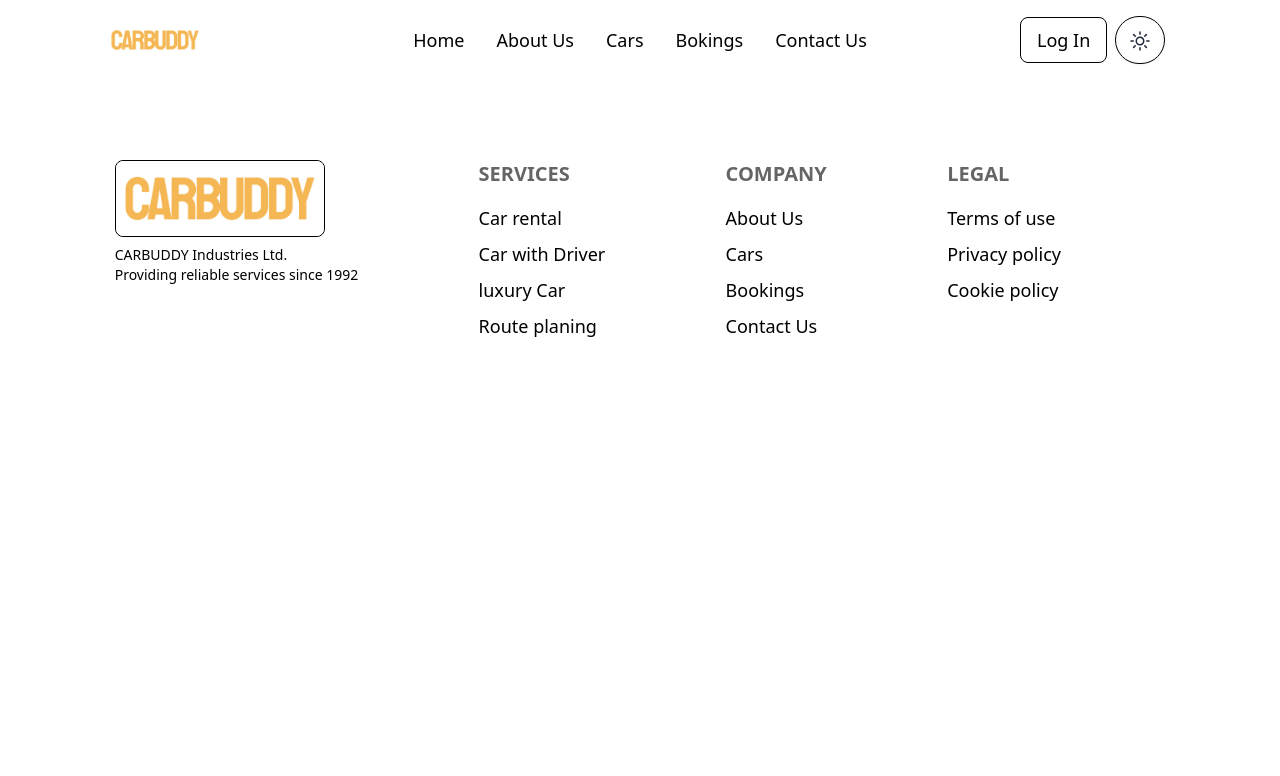
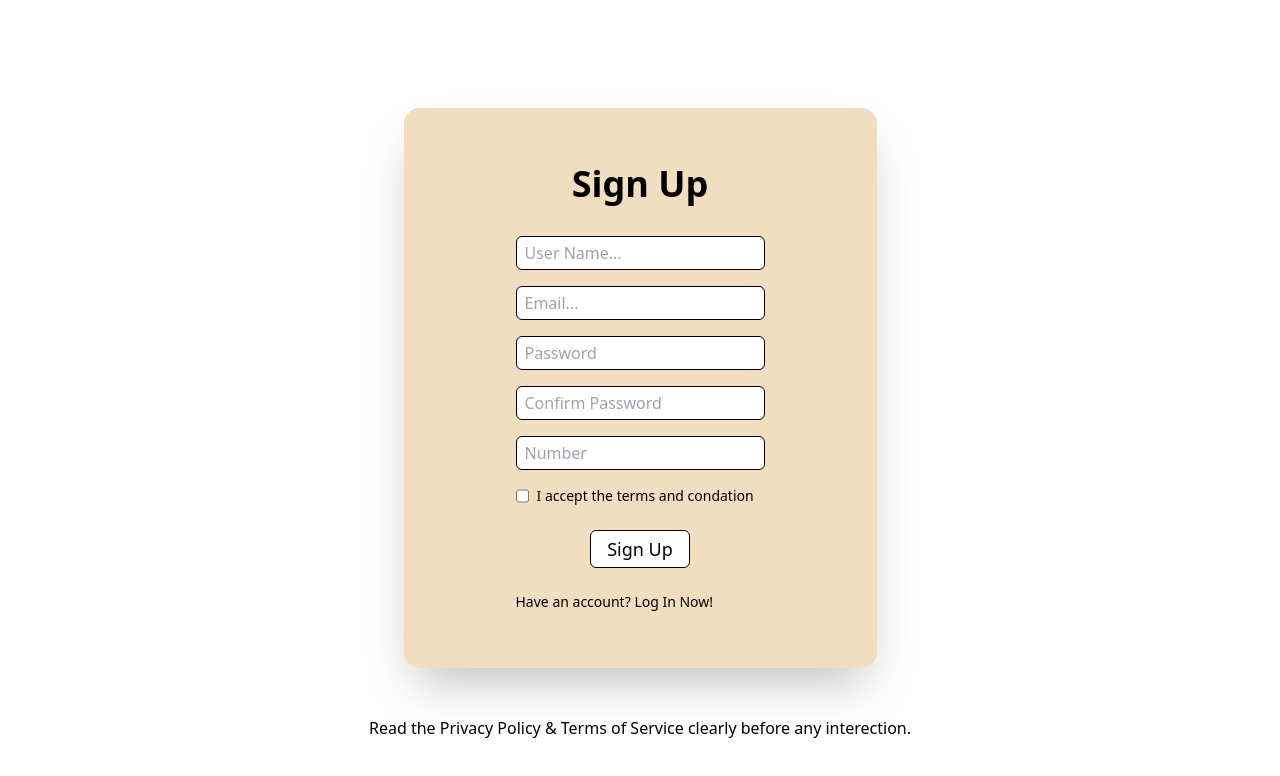
Before and after one commit to jabirstain3/carbuddy, a React (Vite) app: page /signup in a window 1280 px wide. Shown: the top 776 px of the page. Built offline with nearby package versions, Linux system fonts and the light colour scheme.

Commit message:
added login and Signup pages

```diff
--- a/package.json
+++ b/package.json
@@ -16,6 +16,7 @@
     "react": "^18.3.1",
     "react-datepicker": "^7.6.0",
     "react-dom": "^18.3.1",
+    "react-paginate": "^8.2.0",
     "react-redux": "^9.2.0",
     "react-router-dom": "^7.1.1",
     "sort-by": "^1.2.0"
--- a/src/components/layout/carlistings/CarlistingLayout.tsx
+++ b/src/components/layout/carlistings/CarlistingLayout.tsx
@@ -1,9 +1,27 @@
+import { useState } from "react";
 import CarCard from "../../ui/CarCard";
 import IntroText from "../../ui/section/IntroText";
+import ReactPaginate from 'react-paginate';
 
+// const style = {
+// }
 
 const CarlistingLayout = () => {
-    const allCars = [ 1, 2, 3, 4, 5, 6, 7, 8, 9 ]
+    const allCars = [ 1, 2, 3, 4, 5, 6, 7, 8, 9, 10, 11, 12, 13, 14, 15, 16, 17, 18 ]
+
+    const [carOffset, setCarOffset ] = useState(0);
+
+    const maxCars = 9;
+
+    const endOffset = carOffset + maxCars;
+    const currentCars = allCars.slice( carOffset, endOffset );
+    const pageCount = Math.ceil(allCars.length/ maxCars);
+
+    const handlePageClick = ( e: { selected: number } ) =>{
+        const newOffset = (e.selected * maxCars) % allCars.length;
+        setCarOffset(newOffset);
+    }
+
     return (
         <div>
             {/* Cars hero section */}
@@ -19,9 +37,13 @@ const CarlistingLayout = () => {
             <div className=" w-11/12 xl:w-10/12 mx-auto px-2 py-10 lg:py-20">
                 <div className=" w-fit mx-auto my-8 xl:my-10 grid grid-cols-1 md:grid-cols-2 xl:grid-cols-3 gap-8 justify-items-center content-center">
                     {
-                        allCars.map((car) => <CarCard key={car}/>)
+                        currentCars.map((car) => <CarCard key={car} base={''}/>)
                     }
                 </div>
+            </div>
+
+            <div className=" w-11/12 xl:w-10/12 mx-auto">
+                <ReactPaginate  breakLabel="..." nextLabel="next >" onPageChange={handlePageClick} pageRangeDisplayed={5} pageCount={pageCount} previousLabel="< previous" renderOnZeroPageCount={null} activeClassName="active" disableInitialCallback={true} className="page w-fit mx-auto flex gap-4 "/>
             </div>
         </div>
     );
--- a/src/components/layout/home/FeaturedCarLayout.tsx
+++ b/src/components/layout/home/FeaturedCarLayout.tsx
@@ -11,7 +11,7 @@ const FeaturedCarLayout = () => {
             <IntroText sectionHeader={sectionHeader} sectionText={sectionText} />
             <div className="my-8 xl:my-10 flex flex-wrap justify-center gap-8">
                 {
-                    fcars.map((car) => <CarCard key={car}/>)
+                    fcars.map((car) => <CarCard key={car} base={"/cars"}/>)
                 }
             </div>
             <div className=" w-fit mx-auto mt-8 lg:mt-12">
--- a/src/components/ui/CarCard.tsx
+++ b/src/components/ui/CarCard.tsx
@@ -1,6 +1,11 @@
 import { useNavigate } from "react-router-dom";
 
-const CarCard = ( ) => {
+
+interface CarCardProps {
+    base: string;
+}
+
+const CarCard: React.FC<CarCardProps> = ( { base }) => {
     const car = {"id": "1",
         "image": "https://img.daisyui.com/images/stock/photo-1606107557195-0e29a4b5b4aa.webp",
         "name": "Sedan 2024",
@@ -21,7 +26,10 @@ const CarCard = ( ) => {
     const navigate = useNavigate();
 
     const handalDetails = () => {
-        navigate(id)
+        if (base === ""){
+            navigate(id)
+        }
+        else navigate(`${base}/${id}`)
     }
 
     return (
--- a/src/components/ui/Footer.tsx
+++ b/src/components/ui/Footer.tsx
@@ -31,8 +31,8 @@ const Footer = () => {
             <nav className="text-based dark:text-basel font-medium text-lg">
                 <h6 className="footer-title font-semibold text-xl">Legal</h6>
 
-                <a className="link link-hover hover:text-scnd active:text-scnd" href="#">Terms of use</a>
-                <a className="link link-hover hover:text-scnd active:text-scnd" href="#">Privacy policy</a>
+                <a className="link link-hover hover:text-scnd active:text-scnd" href="/termsofservice">Terms of service</a>
+                <a className="link link-hover hover:text-scnd active:text-scnd" href="/privacypolicy">Privacy policy</a>
                 <a className="link link-hover hover:text-scnd active:text-scnd" href="#">Cookie policy</a>
             </nav>
         </footer>
--- a/src/components/ui/Navbar.tsx
+++ b/src/components/ui/Navbar.tsx
@@ -23,7 +23,7 @@ const Navbar = () => {
             </div>
             <div className="navbar-end">
                 <ul className="menu menu-horizontal gap-2 items-center text-based dark:text-basel font-medium text-lg">
-                    <li className="hidden md:inline border rounded-lg"><a className="hover:bg-scnd">Log In</a></li>
+                    <li className="hidden md:inline border rounded-lg"><a className="hover:bg-scnd" href="/login">Log In</a></li>
                     <li ><ThemeProvider/></li>
                 </ul>
                 <details className="dropdown dropdown-end">
@@ -34,7 +34,7 @@ const Navbar = () => {
                     </summary>
 
                     <ul tabIndex={0} className="menu dropdown-content font-medium mt-3 bg-acn rounded-box z-[1] w-36 p-2 shadow">
-                        <li><a className="hover:bg-scnd hover:text-based active:text-scnd md:hidden" href="/" >Log In</a></li>
+                        <li><a className="hover:bg-scnd hover:text-based active:text-scnd md:hidden" href="/login" >Log In</a></li>
                         {manu}
                     </ul>
                 </details>
--- /dev/null
+++ b/src/pages/loginpage/LogInPage.tsx
@@ -0,0 +1,39 @@
+import { useState } from "react";
+import { NavLink, useNavigate } from "react-router-dom";
+
+const LogInPage = () => {
+    const [show, setShow] = useState(false)
+    const navigate = useNavigate();
+
+    const HandelLogIn = ( e: React.FormEvent<HTMLFormElement> ) => {
+        e.preventDefault();
+        // console.log(e);
+
+        const email = e.target.email.value;
+        const password = e.target.password.value;
+        const usre = {email, password};
+        console.log(usre);
+
+        navigate('/')
+    }
+    return (
+        <div className=" w-11/12 xl:w-10/12 mx-auto h-screen flex flex-col justify-center items-center">
+            <form className="grid gap-4 w-fit mx-auto my-12 px-20 py-14 rounded-2xl bg-[#f1ddbf] shadow-2xl" onSubmit={HandelLogIn}>
+                <h1 className="text-4xl text-center font-bold mb-4">Log In</h1>
+                <input className="border rounded-md px-2 py-1" type="email" name="email" placeholder="Email..."required />
+                <div className="relative">
+                    <input className="border rounded-md px-2 py-1 w-full"  type={show ? 'text' : 'password'} name="password" placeholder="password" required />
+                    <span className='absolute top-1 right-2 cursor-default text-White' onClick={() => setShow(!show)}>{ show ? "Hide" : "Show"}</span>
+                </div>
+                <p className="text-sm"><NavLink className={'font-medium hover:text-[#4f4f4f]'} to={'/resetpassword'} >Forgot password?</NavLink></p>
+                <input className="w-fit border rounded-md bg-basel px-4 py-1 my-2 mx-auto hover:bg-scnd text-lg font-medium" type="submit" value={"Log In"} />
+                <p className="text-sm">Dont have an account? <NavLink className={'font-medium hover:text-[#4f4f4f]'} to={'/signup'} >Sign Up Now!</NavLink></p>
+            </form>
+            <div>
+                <p className="text-center">Read the <NavLink className={'font-medium hover:text-[#4f4f4f]'} to={'/privacypolicy'} >Privacy Policy</NavLink> & <NavLink className={'font-medium hover:text-[#4f4f4f]'} to={'/termsofservice'} >Terms of Service</NavLink> clearly before any interection.</p>
+            </div>
+        </div>
+    );
+};
+
+export default LogInPage;
--- /dev/null
+++ b/src/pages/singuppage/SignUpPage.tsx
@@ -0,0 +1,41 @@
+import { NavLink } from "react-router-dom";
+
+const SignUpPage = () => {
+
+    const HandelSignUp= ( e: React.FormEvent<HTMLFormElement> ) =>{
+        e.preventDefault();
+        // console.log(e);
+
+        const name = e.target.name.value;
+        const email = e.target.email.value;
+        const password = e.target.password.value;
+        const phone = e.target.phonenumber?.value;
+        const user = {name, email, password, phone};
+        console.log(user);
+    }
+
+    return (
+        <div className=" w-11/12 xl:w-10/12 h-screen mx-auto flex flex-col justify-center items-center">
+            <form className="grid gap-4 w-fit mx-auto my-12 px-20 lg:px-28 py-14 rounded-2xl bg-[#f1ddbf] shadow-2xl"onSubmit={HandelSignUp}>
+                <h1 className="text-4xl text-center font-bold mb-4">Sign Up</h1>
+                <input className="border rounded-md px-2 py-1" type="text" name="name" placeholder="User Name..." required />
+                <input className="border rounded-md px-2 py-1" type="email" name="email" placeholder="Email..."required />
+                <input className="border rounded-md px-2 py-1" type="password" name="password" placeholder="Password"required />
+                <input className="border rounded-md px-2 py-1" type="password" name="confirm-password" placeholder="Confirm Password" required />
+                <input className="border rounded-md px-2 py-1" type="text" name="phonenumber" placeholder="Number" />
+                <div className="flex gap-2 text-sm">
+                    <input type="checkbox" name="terms"id="terms" />
+                    <p>I accept the <NavLink to={'/termcandcondition'} className={'font-medium hover:text-[#4f4f4f]'}>terms and condation</NavLink></p>
+                </div>
+                <input className="w-fit border rounded-md bg-basel px-4 py-1 my-2 mx-auto hover:bg-scnd text-lg font-medium" type="submit" value={"Sign Up"} />
+                <p className="text-sm">Have an account? <NavLink className={'font-medium hover:text-[#4f4f4f]'} to={'/login'} >Log In Now!</NavLink></p>
+            </form>
+
+            <div>
+                <p className="text-center">Read the <NavLink className={'font-medium hover:text-[#4f4f4f]'} to={'/privacypolicy'} >Privacy Policy</NavLink> & <NavLink className={'font-medium hover:text-[#4f4f4f]'} to={'/termsofservice'} >Terms of Service</NavLink> clearly before any interection.</p>
+            </div>
+        </div>
+    );
+};
+
+export default SignUpPage;
```
Also changed, not shown: src/components/layout/singalCar/SingalCarLayout.tsx (+5 -5 lines), src/routes/routes.tsx (+25 -1 lines), 1 other file (tests, documents, lock files or other folders).
